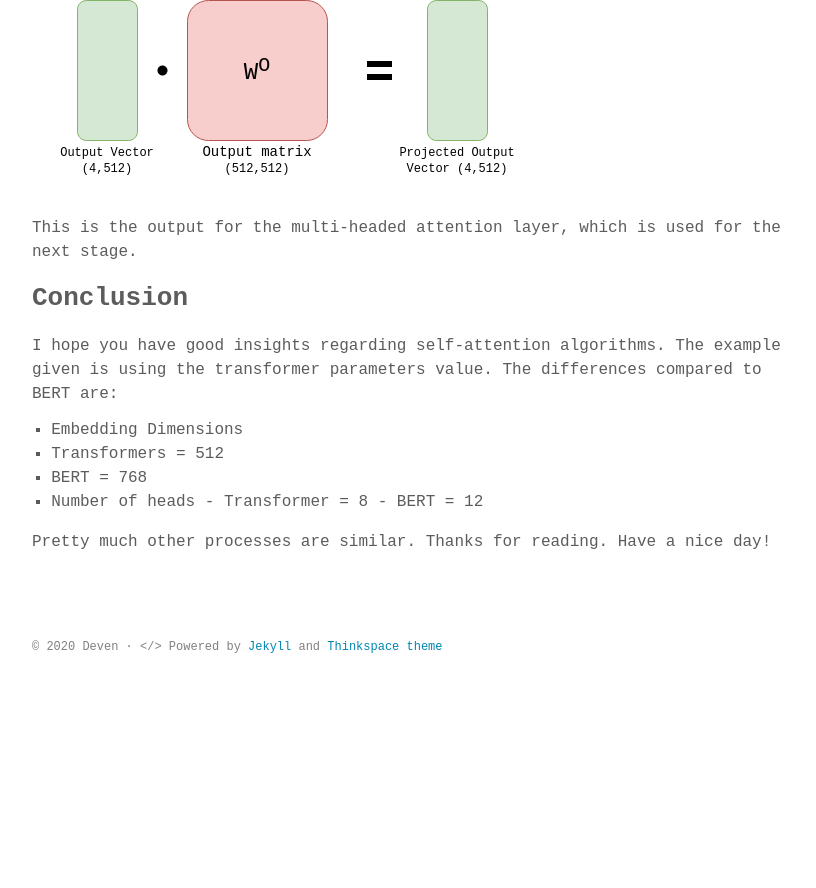
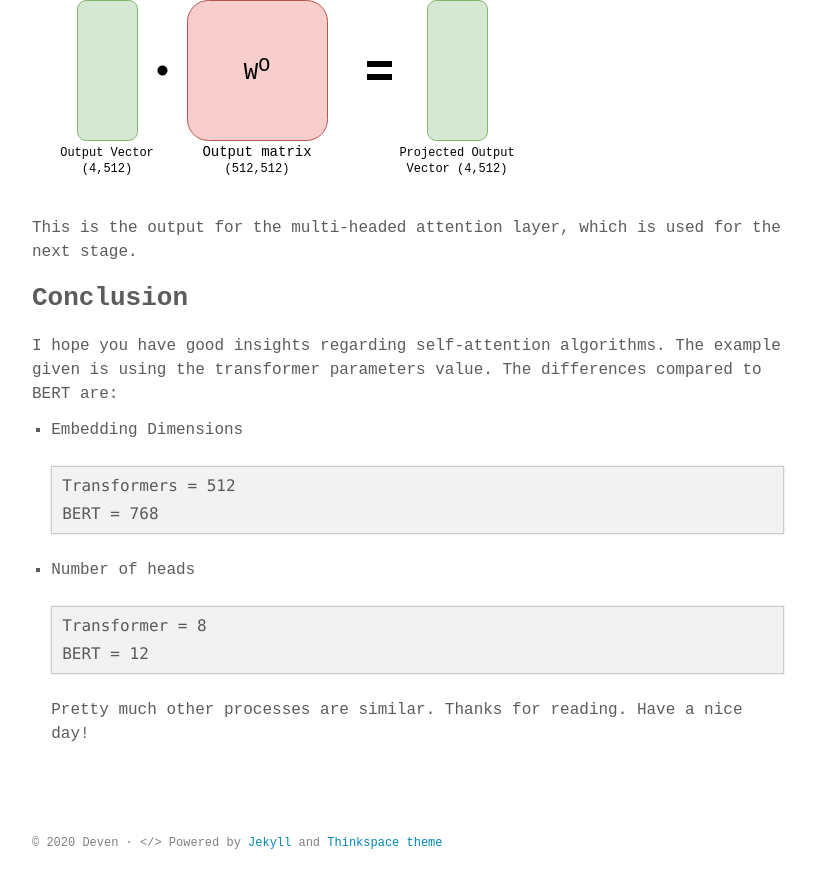
Before and after one commit to devennn/devennn.github.io, a Jekyll site: the page built from _posts/2020-07-23-self-and-multihead-attention.md, in a window 1280 px wide and 900 px high, scrolled down 6147 px. Shown: the top 888 px of the window, without its empty margins (232-1048 px from the left). Built offline with Jekyll 4.4.1, drawn with Linux system fonts in a browser that asks for light colours; some web fonts are replaced; before the commit the page ends 6851 px from its top, so only the background shows below that.

````diff
--- a/_posts/2020-07-23-self-and-multihead-attention.md
+++ b/_posts/2020-07-23-self-and-multihead-attention.md
@@ -160,10 +160,13 @@ This is the output for the multi-headed attention layer, which is used for the n
 I hope you have good insights regarding self-attention algorithms. The example given is using the transformer parameters value. The differences compared to BERT are:
 
 - Embedding Dimensions
- - Transformers = 512
- - BERT = 768
+```
+Transformers = 512
+BERT = 768
+```
 - Number of heads
-        - Transformer = 8
-        - BERT = 12
-
+```
+Transformer = 8
+BERT = 12
+```
 Pretty much other processes are similar. Thanks for reading. Have a nice day!
````
